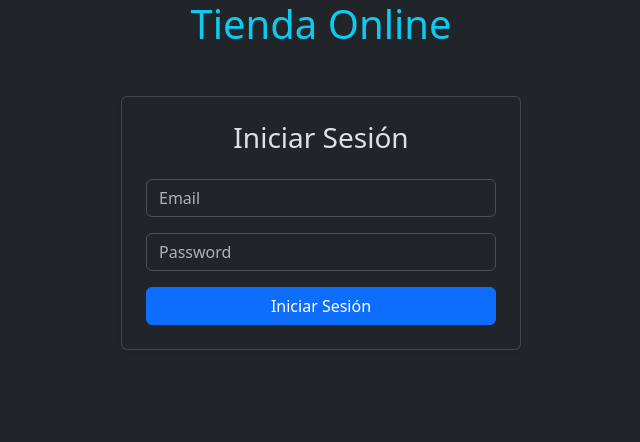
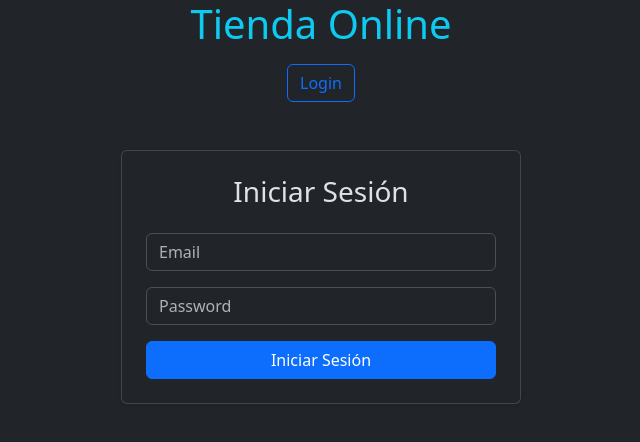
Before and after one commit to AdrianGaray/tienda-online, an Angular app: page /login in a window 1280 px wide. Shown: the top 442 px of the page, without its empty margins (319-959 px from the left). Built offline with nearby package versions, Linux system fonts and the light colour scheme.

Commit message:
Capítulo 89 - Login / Logout con Firebase y Angular

```diff
--- a/src/app/app.component.html
+++ b/src/app/app.component.html
@@ -1,5 +1,15 @@
 <div class="container text-center">
   <h1 class="text-info">{{titulo}}</h1>
+
+  <!-- Links de login y salir con Bootstrap -->
+   <div class="d-flex justify-content-center my-3">
+    @if(!isAutenticado()){
+      <a [routerLink]="['/login']" class="btn btn-outline-primary mx-2" >Login</a>
+    } @else {
+      <a style="cursor: pointer" class="btn btn-outline-danger mx-2" (click)="salir()">Salir</a>
+    }
+   </div>
+
   <!-- <router-outlet/> es “la pantalla” donde el Router pone el componente según la ruta actual. -->
-  <router-outlet/>
+  <router-outlet />
 </div>
--- a/src/app/app.component.ts
+++ b/src/app/app.component.ts
@@ -1,13 +1,25 @@
 import { Component } from '@angular/core';
-import { RouterOutlet } from '@angular/router';
+import { RouterModule, RouterOutlet } from '@angular/router';
 import { ListadoProductosComponent } from "./listado-productos/listado-productos.component";
+import { LoginService } from './login.service';
 
 @Component({
   selector: 'app-root',
-  imports: [RouterOutlet, ListadoProductosComponent],
+  imports: [RouterOutlet, ListadoProductosComponent, RouterModule],
   templateUrl: './app.component.html',
   styleUrl: './app.component.css'
 })
 export class AppComponent {
   titulo = 'Tienda Online';
+
+  constructor(private loginService: LoginService){}
+
+  isAutenticado() {
+    return this.loginService.isAutenticado();
+  }
+
+  salir() {
+    this.loginService.logout();
+  }
+
 }
--- a/src/app/login.service.ts
+++ b/src/app/login.service.ts
@@ -9,7 +9,7 @@
 // También vamos a crear un servicio para el manejo de login
 export class LoginService {
 
-  token: string = '';
+  token: string | null = null;
 
   constructor(
     private router: Router,
@@ -38,4 +38,20 @@
     return this.token;
   }
 
+  // Verifica si el usuario está autenticado
+  isAutenticado(){
+    return this.token != null;
+  }
+
+  // Método para cerrar sesión
+  logout(){
+    const auth = this.firebaseService.auth;
+    auth.signOut()
+    .then(() => {
+      this.token = null; //Resetea el token al cerrar sesión
+      this.router.navigate(['login']);
+    })
+    .catch((error)=> console.error('Error logout: ', error ));
+  }
+
 }
```
